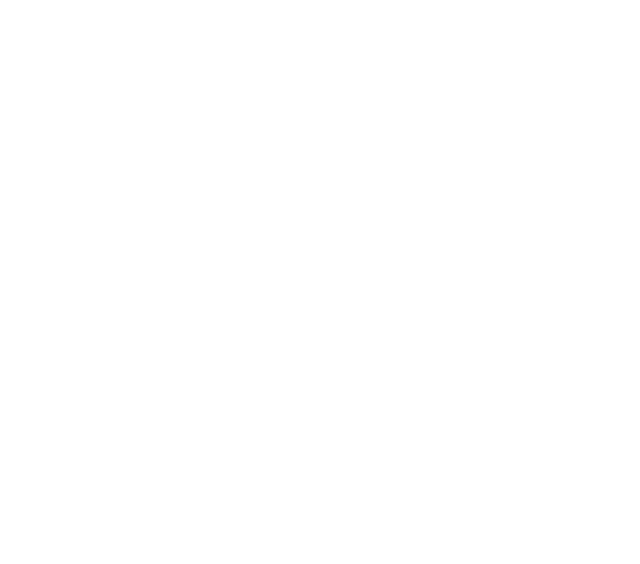
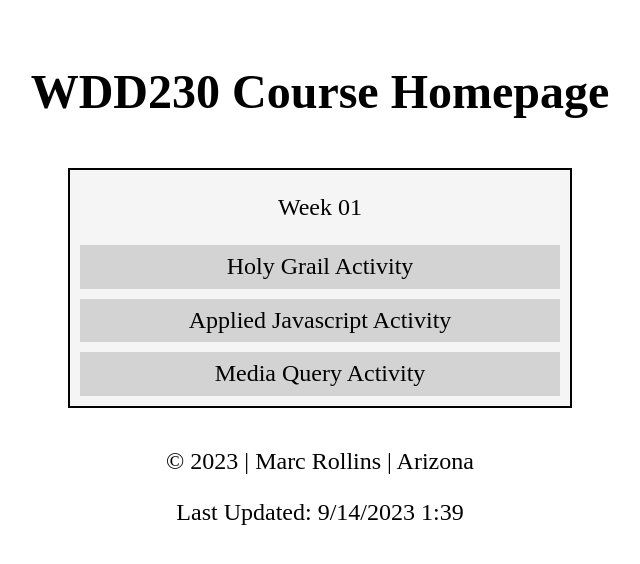
Before and after one commit to mrollins20/wdd230, a plain HTML site: page websites/course-homepage.html in a window 1280 px wide. Shown: the whole page, without its empty margins (320-960 px from the left). Drawn offline with nearby package versions, Linux system fonts and the light colour scheme.

Commit message:
Uploaded week01 Activities

```diff
--- a/websites/course-homepage.html
+++ b/websites/course-homepage.html
@@ -5,11 +5,28 @@
     <meta name="viewport" content="width=device-width, initial-scale=1.0">
     <meta name="description" content="WDD230 Course Home Page">
     <meta name="author" content="Marc Rollins">
+    <link rel="stylesheet" href="https://cdnjs.cloudflare.com/ajax/libs/normalize/8.0.1/normalize.min.css">
+    <link rel="stylesheet" href="styles/style.css" />
     <title>Course Home Page</title>
 </head>
 <body>
-    <header></header>
-    <main></main>
-    <footer></footer>
+    <header>
+        <h1>WDD230 Course Homepage</h1>
+        <nav></nav>
+    </header>
+    <main>
+        <ul id="assignment-list">
+            <div><p>Week 01</p>
+                <li><a href="/week01/holygrail.html">Holy Grail Activity</a></li>
+                <li><a href="https://codepen.io/mrollins20/pen/yLGXjLm">Applied Javascript Activity</a></li>
+                <li><a href="/week01/media-query.html">Media Query Activity</a></li>
+            </div>
+        </ul>
+    </main>
+    <footer>
+        <p>&copy; <span id="copyright-year"></span> | Marc Rollins | Arizona</p>
+        <p id="last-modified-date"></p>
+    </footer>
+    <script src="scripts/retrieve-date.js" defer></script>
 </body>
 </html>
--- /dev/null
+++ b/websites/scripts/retrieve-date.js
@@ -0,0 +1,36 @@
+// Fetches the current date and time.
+const currentDateAndTime = new Date();
+
+// Retrieve the year from the current date.
+let copyrightYear = currentDateAndTime.getFullYear();
+
+//Retrieve the last date that the webpage was modified and convert it into parts.
+let modificationDate = new Date(document.lastModified);
+
+let modificationYear = modificationDate.getFullYear();
+let modificationMonth = modificationDate.getMonth() + 1; //1 is added to the month value due to January's index being 0.
+let modificationDay = modificationDate.getDate();
+
+// Retrieve the values for hours and seconds
+let modificationHours = modificationDate.getHours();
+let modificationSeconds = modificationDate.getSeconds();
+//let modificationSeconds = 9 (This is a test statement)
+
+// Runs determineSeconds function.
+let modifiedSeconds = determineSeconds(modificationSeconds);
+
+//Return the copyright year and Modification date.
+document.getElementById("copyright-year").textContent = `${copyrightYear}`;
+
+document.getElementById("last-modified-date").textContent = `Last Updated: ${modificationMonth}/${modificationDay}/${modificationYear} ${modificationHours}:${modifiedSeconds}`;
+
+
+// Determine if the number of seconds is less than 10. If so, add a zero before it.
+function determineSeconds(modificationSeconds) {
+    if (modificationSeconds < 10) {
+        return `0` + modificationSeconds.toString();
+    }
+    else {
+        return modificationSeconds;
+    };
+}
--- /dev/null
+++ b/websites/styles/style.css
@@ -0,0 +1,50 @@
+/* Id Selectors */
+#last-modified-date {
+    font-weight: normal;
+}
+/* Class Selectors */
+
+/* Element Selectors */
+a {
+    color: black;
+    text-decoration: none;
+}
+body {
+    font-size: 1.5rem;
+    margin: 1rem;
+    padding: 1rem;
+    text-align: center;
+}
+div {
+    background-color: whitesmoke;
+    border: 2px solid black;
+    margin: auto;
+    max-width: 500px;
+}
+li {
+    background: lightgray;
+    margin: 10px;
+    padding: .5rem;
+    text-align: center;
+}
+ul {
+    list-style-type: none;
+    margin: 1rem;
+    padding: 1rem;
+}
+
+/* MultiElement Selectors */
+header,
+main,
+footer {
+    margin: 1rem;
+}
+
+/* Action Selectors */
+a:hover {
+    color: dodgerblue;
+}
+li:hover {
+    color: dodgerblue;
+    padding: 1rem;
+}
--- /dev/null
+++ b/week01/styles/media-query-large.css
@@ -0,0 +1,18 @@
+@media screen and (min-width: 500px) {
+/* Id Selectors */
+
+/* Class Selectors */
+
+/* Element Selectors */
+h1 {
+    color: white;
+}
+header {
+    background-color: black;
+}
+main {
+    grid-template-columns: 1fr 1fr;
+    grid-template-rows: 1fr;
+}
+/* MultiElement Selectors */
+};
--- /dev/null
+++ b/week01/styles/media-query.css
@@ -0,0 +1,26 @@
+/* Id Selectors */
+
+/* Class Selectors */
+
+/* Element Selectors */
+body {
+    font-family: 'Roboto', 'Courier New', Courier, monospace;
+}
+main {
+    display: grid;
+    gap: 1rem;
+    grid-template-columns: 1fr;
+}
+section {
+    background-color: white;
+    padding: 1rem;
+}
+/* MultiElement Selectors */
+footer,
+header,
+main {
+    background-color: lightsteelblue;
+    margin: 1rem auto;
+    max-width: 640px;
+    padding: 1rem;
+}
```
Also changed, not shown: week01/media-query.html (added, +46 -0 lines).
